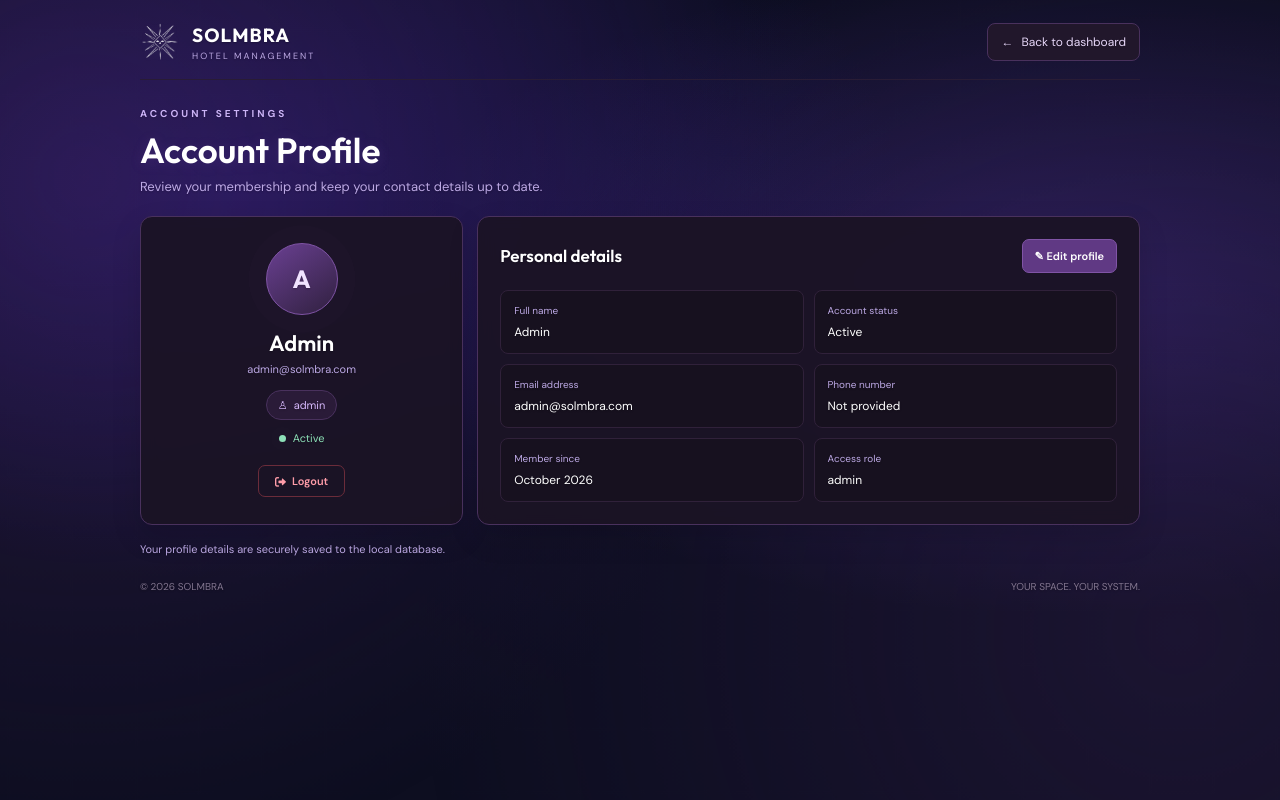
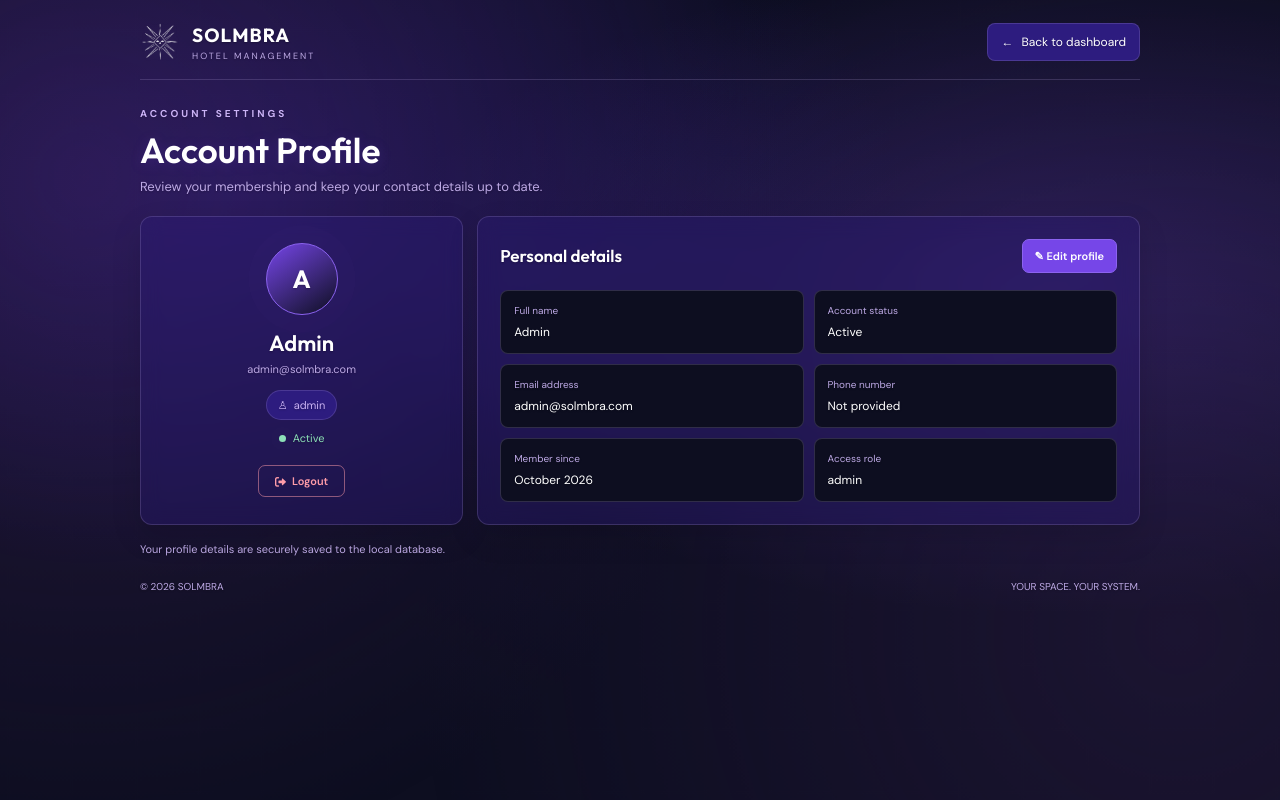
Before and after one commit to harveyyase/solmbra-hotel-management, a PHP site: page /profile.php in a window 1280 px wide. Run offline with PHP 8.4, Linux system fonts and the light colour scheme; the visitor is signed in with stand-in values (Sample User, id 1).

Commit message:
Update profile.css
|\\||\ 1928 jujujujujuj

```diff
--- a/assets/css/profile.css
+++ b/assets/css/profile.css
@@ -1,58 +1,61 @@
 .app{width:min(1000px,92%);margin:auto;padding:22px 0 28px;position:relative;z-index:1}
 
-header{display:flex;align-items:center;justify-content:space-between;gap:16px;padding-bottom:17px;border-bottom:1px solid #291c35}
+header{display:flex;align-items:center;justify-content:space-between;gap:16px;padding-bottom:17px;border-bottom:1px solid var(--border)}
 .brand{display:flex;align-items:center;gap:12px}
 .brand-icon{width:40px;height:40px;border-radius:11px;font-size:22px}
 .brand h1{font:700 19px 'Outfit',sans-serif;letter-spacing:1px}
 .brand p{color:var(--muted);font-size:9px;letter-spacing:2px;margin-top:3px}
 
-.back-link{display:inline-flex;align-items:center;gap:8px;padding:10px 13px;border:1px solid #49315d;background:#21172b;border-radius:8px;color:#e7d7f9;font-size:12px;transition:background .2s,border-color .2s}
-.back-link:hover{background:#38234d;border-color:#8054a6}
+.back-link{display:inline-flex;align-items:center;gap:8px;padding:10px 13px;border:1px solid var(--border);background:var(--surface);border-radius:8px;color:var(--text);font-size:12px;transition:background .2s,border-color .2s}
+.back-link:hover{background:var(--purple);border-color:var(--purple-light)}
 
 .page-intro{margin:27px 0 18px}
 .eyebrow{font-size:10px;font-weight:700;letter-spacing:3px;text-transform:uppercase;color:var(--accent)}
-h2{font:600 clamp(26px,4vw,35px) 'Outfit',sans-serif;margin:8px 0 5px;text-shadow:0 2px 14px #a16be526}
+h2{font:600 clamp(26px,4vw,35px) 'Outfit',sans-serif;margin:8px 0 5px;text-shadow:0 2px 14px rgba(118, 70, 232, 0.2)}
 .page-intro p{color:var(--muted);font-size:13px;line-height:1.6}
 
+/* Updated to Translucent Persian Indigo */
 .profile-layout{display:grid;grid-template-columns:minmax(220px,.78fr) minmax(0,1.6fr);gap:14px;align-items:stretch}
-.profile-summary,.profile-details{background:#1b1425eF;border:1px solid #49315d;border-radius:12px;padding:22px;box-shadow:0 12px 30px #00000020;backdrop-filter:blur(8px)}
+.profile-summary,.profile-details{background:rgba(45, 28, 127, 0.35);border:1px solid var(--border);border-radius:12px;padding:22px;box-shadow:0 12px 30px #00000020;backdrop-filter:blur(10px)}
 .profile-summary{display:flex;flex-direction:column;align-items:center;justify-content:center;text-align:center;min-height:270px}
-.profile-avatar{width:72px;height:72px;display:grid;place-items:center;border-radius:50%;margin-bottom:14px;border:1px solid #8054a6;background:linear-gradient(145deg,#6a4092,#30203f);color:#f1e3ff;font:700 25px 'Outfit',sans-serif;box-shadow:0 6px 20px #00000030}
-.profile-name{font:600 22px 'Outfit',sans-serif;overflow-wrap:anywhere}
+
+/* Updated Avatar Gradient */
+.profile-avatar{width:72px;height:72px;display:grid;place-items:center;border-radius:50%;margin-bottom:14px;border:1px solid var(--purple-light);background:linear-gradient(145deg,var(--purple),var(--bg));color:var(--text);font:700 25px 'Outfit',sans-serif;box-shadow:0 6px 20px #00000030}
+.profile-name{font:600 22px 'Outfit',sans-serif;overflow-wrap:anywhere;color:#fff}
 .profile-email{font-size:11px;color:var(--muted);margin-top:5px;overflow-wrap:anywhere}
-.profile-role{display:inline-flex;align-items:center;gap:6px;margin-top:14px;padding:7px 11px;border-radius:20px;border:1px solid #49315d;background:#2a1b38;color:#d9baff;font-size:11px}
+.profile-role{display:inline-flex;align-items:center;gap:6px;margin-top:14px;padding:7px 11px;border-radius:20px;border:1px solid var(--border);background:var(--surface);color:var(--accent);font-size:11px}
 .profile-status{display:inline-flex;align-items:center;gap:7px;margin-top:11px;color:var(--success);font-size:11px}
-.status-dot{width:7px;height:7px;border-radius:50%;background:var(--success);box-shadow:0 0 0 3px #8de0b81c}
+.status-dot{width:7px;height:7px;border-radius:50%;background:var(--success);box-shadow:0 0 0 3px rgba(141, 224, 184, 0.15)}
 
-.logout-btn{margin-top:20px;padding:8px 16px;border-radius:7px;border:1px solid #6b2c3a;background:transparent;color:var(--danger);font-size:11px;font-weight:600;display:inline-flex;align-items:center;gap:6px;transition:background .2s,color .2s,border-color .2s;cursor:pointer}
-.logout-btn:hover{background:#3d1520;color:#ffbaba;border-color:#a13354}
+.logout-btn{margin-top:20px;padding:8px 16px;border-radius:7px;border:1px solid rgba(255, 157, 169, 0.5);background:transparent;color:var(--danger);font-size:11px;font-weight:600;display:inline-flex;align-items:center;gap:6px;transition:background .2s,color .2s,border-color .2s;cursor:pointer}
+.logout-btn:hover{background:rgba(255, 157, 169, 0.1);color:#ffbaba;border-color:var(--danger)}
 
 .details-head{display:flex;justify-content:space-between;align-items:center;gap:10px;margin-bottom:17px}
-.details-head h3{font:600 17px 'Outfit',sans-serif}
-.edit-btn,.save-btn{border:1px solid #8054a6;border-radius:7px;background:#603984;color:white;padding:9px 12px;font-size:11px;font-weight:600;transition:filter .2s,box-shadow .2s}
-.edit-btn:hover,.save-btn:hover{filter:brightness(1.15);box-shadow:0 4px 12px #60398460}
+.details-head h3{font:600 17px 'Outfit',sans-serif;color:#fff}
+.edit-btn,.save-btn{border:1px solid var(--purple-light);border-radius:7px;background:var(--purple);color:white;padding:9px 12px;font-size:11px;font-weight:600;transition:filter .2s,box-shadow .2s}
+.edit-btn:hover,.save-btn:hover{filter:brightness(1.15);box-shadow:0 4px 12px rgba(118, 70, 232, 0.4)}
 
 .fields{display:grid;grid-template-columns:repeat(2,minmax(0,1fr));gap:10px}
-.field{padding:13px;border:1px solid #30213a;background:#17111f;border-radius:8px;min-width:0}
+.field{padding:13px;border:1px solid var(--border);background:var(--bg);border-radius:8px;min-width:0}
 .field-label{font-size:10px;color:var(--muted);margin-bottom:7px}
 .field-value{font-size:12px;color:var(--text);overflow-wrap:anywhere}
-.empty-value{color:#897d96}
+.empty-value{color:var(--muted);opacity:0.7}
 
 .edit-form{display:none;margin-top:14px}
 .edit-form.open{display:block}
 .form-grid{display:grid;grid-template-columns:repeat(2,minmax(0,1fr));gap:12px}
 .form-group{display:flex;flex-direction:column;gap:6px}
 .form-group label{font-size:11px;color:var(--muted)}
-.form-group input{width:100%;padding:10px 11px;background:#100c16;color:var(--text);border:1px solid #463054;border-radius:7px;font-size:12px;outline:none;transition:border-color .2s}
-.form-group input:focus{border-color:#8755b5;box-shadow:0 0 0 3px #8755b51c}
+.form-group input{width:100%;padding:10px 11px;background:var(--bg);color:var(--text);border:1px solid var(--border);border-radius:7px;font-size:12px;outline:none;transition:border-color .2s}
+.form-group input:focus{border-color:var(--purple-light);box-shadow:0 0 0 3px rgba(118, 70, 232, 0.2)}
 .form-group input:disabled{opacity:.7;cursor:not-allowed}
 
 .form-actions{display:flex;justify-content:flex-end;gap:8px;margin-top:15px}
-.cancel-btn{border:1px solid #463054;border-radius:7px;background:#21172b;color:#ddd0ec;padding:9px 13px;font-size:11px;font-weight:600;transition:background .2s,border-color .2s}
-.cancel-btn:hover{border-color:#8054a6;background:#2a1c39}
+.cancel-btn{border:1px solid var(--border);border-radius:7px;background:var(--surface);color:var(--text);padding:9px 13px;font-size:11px;font-weight:600;transition:background .2s,border-color .2s}
+.cancel-btn:hover{border-color:var(--purple-light);background:var(--purple)}
 .message{min-height:16px;color:var(--success);font-size:11px;margin-top:10px}
 .note{color:var(--muted);font-size:11px;line-height:1.7;margin-top:15px}
-footer{display:flex;justify-content:space-between;gap:12px;margin-top:22px;color:#82758f;font-size:10px}
+footer{display:flex;justify-content:space-between;gap:12px;margin-top:22px;color:var(--muted);font-size:10px}
 
 @media(max-width:700px){
   .profile-layout{grid-template-columns:1fr}
```
